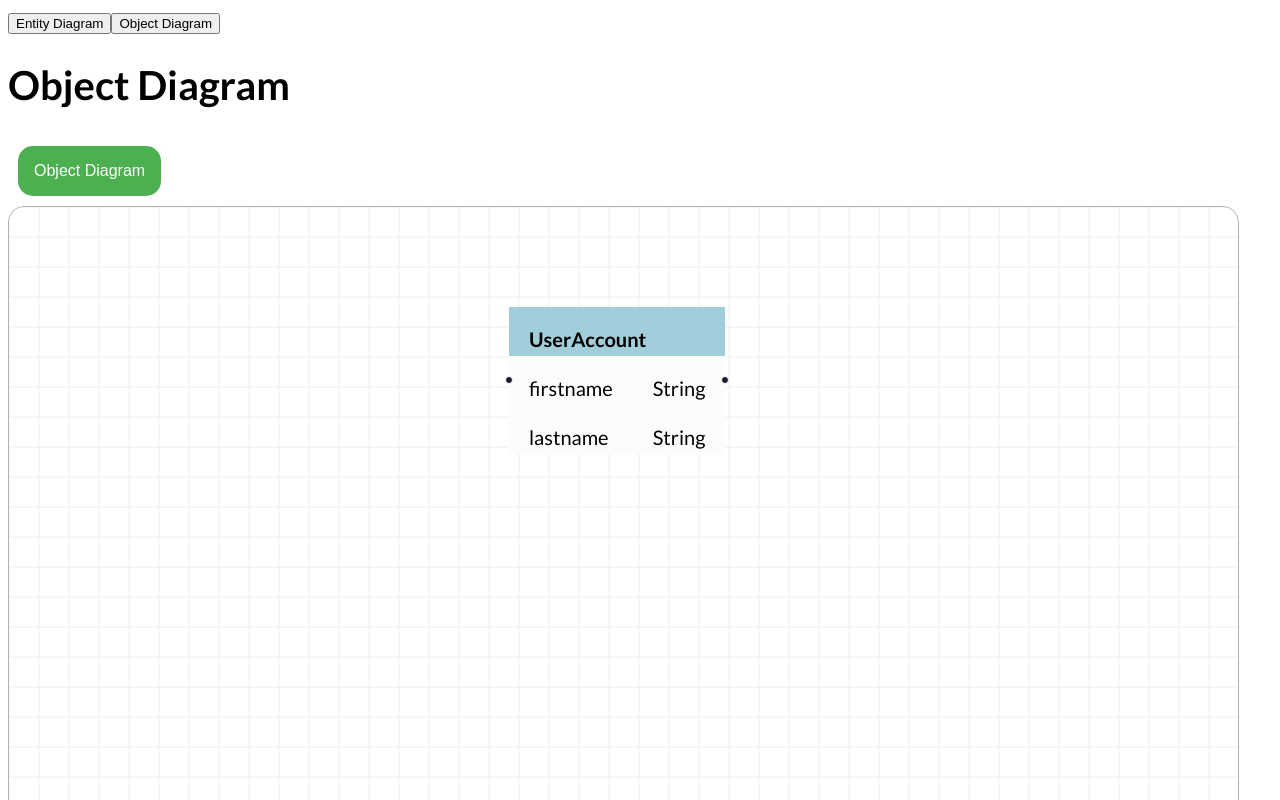
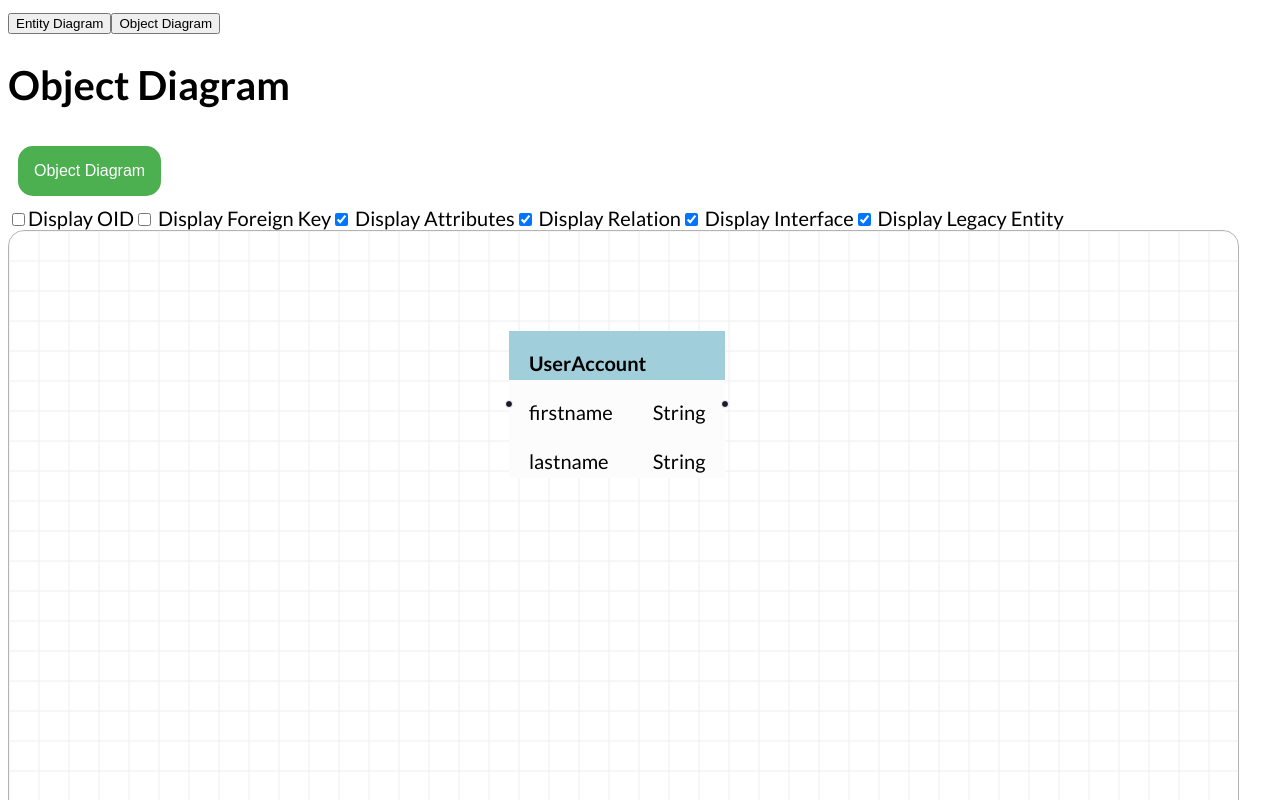
Before and after one commit to katappult/katappult-uml-viewer, a React (Vite) app: page / in a window 1280 px wide. Shown: the top 800 px of the page. Built offline with nearby package versions, Linux system fonts and the light colour scheme.

Commit message:
feat: filter

```diff
--- /dev/null
+++ b/src/components/CheckBox.tsx
@@ -0,0 +1,14 @@
+import React from 'react'
+
+export const CheckBox = ({isChecked,toggle,text}) => {
+    return (
+        <label>
+            <input
+                type="checkbox"
+                checked={isChecked}
+                onChange={toggle}
+            />
+            {text}
+        </label>
+    )
+}
--- a/src/components/DiagramComponent.jsx
+++ b/src/components/DiagramComponent.jsx
@@ -17,9 +17,23 @@ import {useNodesState, useEdgesState} from '@xyflow/react'
 import {ReactFlowContainer} from './ReactFlowContainer'
 import {InterfaceTable} from './Interface/InterfaceTable'
 import {createInterfaceNodesTable} from '../utils'
+import {useCheckedId} from '../hooks/useCheckedId'
+import {useCheckedForeignKey} from '../hooks/useCheckedForeignKey'
+import {useCheckedAttribute} from '../hooks/useCheckedAttribute'
+import {useCheckedRelation} from '../hooks/useCheckedRelation'
+import {useCheckedInterface} from '../hooks/useCheckedInterface'
+import {useCheckedLegacyEntity} from '../hooks/useCheckedLegacyEntity'
+import {CheckBox} from '../components/CheckBox'
 
 export const DiagramComponent = ({title, TableComponent, flowKey}) => {
     const {data, fetchData} = useStore()
+    const {isCheckedId, toggleCheckId} = useCheckedId()
+    const {isCheckedForeignKey, toggleCheckForeignKey} = useCheckedForeignKey()
+    const {isCheckedAttribute, toggleCheckAttribute} = useCheckedAttribute()
+    const {isCheckedRelation, toggleCheckRelation} = useCheckedRelation()
+    const {isCheckedInterface, toggleCheckInterface} = useCheckedInterface()
+    const {isCheckedLegacyEntity, toggleCheckLegacyEntity} =
+        useCheckedLegacyEntity()
     const {checkedItems} = useCheckedStore()
 
     const [nodes, setNodes, onNodesChange] = useNodesState([])
@@ -48,21 +62,22 @@ export const DiagramComponent = ({title, TableComponent, flowKey}) => {
                 checkedItems.includes(node.id)
             )
 
-            // let newNodes = displayedNodes
             let newNodes = [
-                createUserAccountNodeTable(title),
+                ...(isCheckedLegacyEntity
+                    ? [createUserAccountNodeTable(title)]
+                    : []),
                 ...displayedNodes,
             ]
 
             if (data && title.toLowerCase().includes('object')) {
                 const knoersNodes = displayedNodes.flatMap(node =>
                     node.data.entity.knoers &&
-                    node.data.entity.knoers.length > 0
+                    node.data.entity.knoers.length > 0 &&
+                    isCheckedInterface
                         ? createInterfaceNodesTable(node.data.entity.knoers)
                         : []
                 )
 
-                // Filter out knoers nodes that are already included
                 knoersNodes.forEach(knoerNode => {
                     if (!newNodes.some(node => node.id === knoerNode.id)) {
                         newNodes.push(knoerNode)
@@ -70,7 +85,8 @@ export const DiagramComponent = ({title, TableComponent, flowKey}) => {
                 })
             }
 
-            const newEdges = data
+            const newEdges =
+                isCheckedRelation && data
                     ? [
                           ...createEdgeOneToMany(data, title),
                           ...createEdgeManyToMany(data, title),
@@ -86,7 +102,17 @@ export const DiagramComponent = ({title, TableComponent, flowKey}) => {
             setError(error.message)
             setIsLoading(false)
         }
-    }, [data, fetchData, setEdges, setNodes, checkedItems, title])
+    }, [
+        data,
+        fetchData,
+        setEdges,
+        setNodes,
+        checkedItems,
+        title,
+        isCheckedRelation,
+        isCheckedInterface,
+        isCheckedLegacyEntity,
+    ])
 
     if (isLoading) return <div>Loading...</div>
     if (error) return <div>Error: {error}</div>
@@ -96,6 +122,37 @@ export const DiagramComponent = ({title, TableComponent, flowKey}) => {
             <div className="flex-container">
                 <ListComponent title={title} />
             </div>
+            <CheckBox
+                isChecked={isCheckedId}
+                toggle={toggleCheckId}
+                text={'Display OID'}
+            />
+            <CheckBox
+                isChecked={isCheckedForeignKey}
+                toggle={toggleCheckForeignKey}
+                text={' Display Foreign Key'}
+            />
+            <CheckBox
+                isChecked={isCheckedAttribute}
+                toggle={toggleCheckAttribute}
+                text={'  Display Attributes'}
+            />
+            <CheckBox
+                isChecked={isCheckedRelation}
+                toggle={toggleCheckRelation}
+                text={'     Display Relation'}
+            />
+            <CheckBox
+                isChecked={isCheckedInterface}
+                toggle={toggleCheckInterface}
+                text={'  Display Interface'}
+            />
+            <CheckBox
+                isChecked={isCheckedLegacyEntity}
+                toggle={toggleCheckLegacyEntity}
+                text={'  Display Legacy Entity'}
+            />
+
             <ReactFlowContainer
                 flowKey={flowKey}
                 nodes={nodes}
--- a/src/components/Entity/EntityTable.jsx
+++ b/src/components/Entity/EntityTable.jsx
@@ -15,9 +15,15 @@ import {
     WorkableAttributes,
     ContactableAttributes,
 } from '../knoers/KnoersAttributes'
+import {useCheckedId} from '../../hooks/useCheckedId'
+import {useCheckedForeignKey} from '../../hooks/useCheckedForeignKey'
+import {useCheckedAttribute} from '../../hooks/useCheckedAttribute'
 
 export const EntityTable = ({data}) => {
     const {toggleHover} = useHover()
+    const {isCheckedId} = useCheckedId()
+    const {isCheckedForeignKey} = useCheckedForeignKey()
+    const {isCheckedAttribute} = useCheckedAttribute()
     if (!data?.entity.attributes) {
         return <div>No data available</div>
     }
@@ -39,28 +45,36 @@ export const EntityTable = ({data}) => {
                     </tr>
                 </thead>
                 <tbody>
+                    {isCheckedId ? (
                         <Tr attributes="OID" type="LONG" id />
-                    {data.oneToMany && data.oneToMany.length > 0 && (
+                    ) : null}
+                    {isCheckedForeignKey
+                        ? data.oneToMany &&
+                          data.oneToMany.length > 0 && (
                               <>
                                   {data.oneToMany.map(item => (
                                       <Tr
                                           key={item.id}
                                           attributes={
-                                        camelToSnakeCase(item.roleBClass) +
-                                        '_OID'
+                                              camelToSnakeCase(
+                                                  item.roleBClass
+                                              ) + '_OID'
                                           }
                                           type="LONG"
                                       />
                                   ))}
                               </>
-                    )}
-                    {data.entity.attributes.map(attr => (
+                          )
+                        : null}
+                    {isCheckedAttribute
+                        ? data.entity.attributes.map(attr => (
                               <Tr
                                   key={attr.id}
                                   attributes={camelToSnakeCase(attr.name)}
                                   type={typeMap[attr.type] || attr.type}
                               />
-                    ))}
+                          ))
+                        : null}
                     {Array.isArray(data.entity.knoers) &&
                         data.entity.knoers.map((knoer, index) => (
                             <React.Fragment key={knoer.id || knoer + index}>
@@ -101,4 +115,5 @@ export const EntityTable = ({data}) => {
 
 EntityTable.propTypes = {
     data: PropTypes.object.isRequired,
+    showId: PropTypes.bool,
 }
--- /dev/null
+++ b/src/hooks/useCheckedAttribute.js
@@ -0,0 +1,7 @@
+import {create} from 'zustand'
+
+export const useCheckedAttribute = create(set => ({
+    isCheckedAttribute: true,
+    toggleCheckAttribute: () =>
+        set(state => ({isCheckedAttribute: !state.isCheckedAttribute})),
+}))
--- /dev/null
+++ b/src/hooks/useCheckedForeignKey.js
@@ -0,0 +1,6 @@
+import {create} from 'zustand'
+
+export const useCheckedForeignKey = create(set => ({
+    isCheckedForeignKey: false,
+    toggleCheckForeignKey: () => set(state => ({isCheckedForeignKey: !state.isCheckedForeignKey})),
+}))
--- /dev/null
+++ b/src/hooks/useCheckedId.js
@@ -0,0 +1,6 @@
+import {create} from 'zustand'
+
+export const useCheckedId = create(set => ({
+    isCheckedId: false,
+    toggleCheckId: () => set(state => ({isCheckedId: !state.isCheckedId})),
+}))
--- /dev/null
+++ b/src/hooks/useCheckedInterface.js
@@ -0,0 +1,7 @@
+import {create} from 'zustand'
+
+export const useCheckedInterface = create(set => ({
+    isCheckedInterface: true,
+    toggleCheckInterface: () =>
+        set(state => ({isCheckedInterface: !state.isCheckedInterface})),
+}))
--- /dev/null
+++ b/src/hooks/useCheckedLegacyEntity.js
@@ -0,0 +1,7 @@
+import {create} from 'zustand'
+
+export const useCheckedLegacyEntity = create(set => ({
+    isCheckedLegacyEntity: true,
+    toggleCheckLegacyEntity: () =>
+        set(state => ({isCheckedLegacyEntity: !state.isCheckedLegacyEntity})),
+}))
--- /dev/null
+++ b/src/hooks/useCheckedRelation.js
@@ -0,0 +1,7 @@
+import {create} from 'zustand'
+
+export const useCheckedRelation = create(set => ({
+    isCheckedRelation: true,
+    toggleCheckRelation: () =>
+        set(state => ({isCheckedRelation: !state.isCheckedRelation})),
+}))
```
Also changed, not shown: src/components/Tabs.jsx (line endings or trailing spaces). Lines whose indentation alone changed are shown as unchanged.
